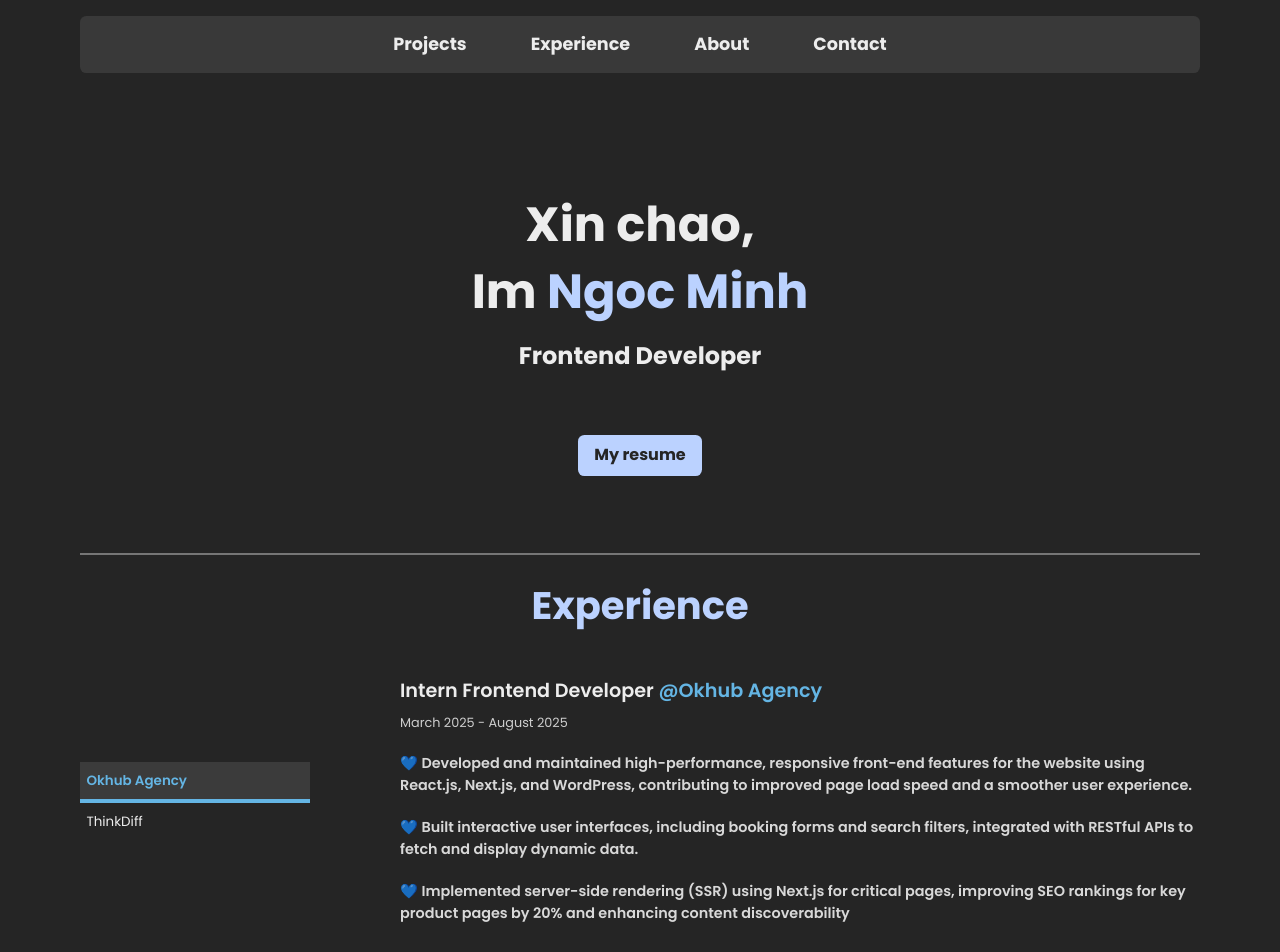
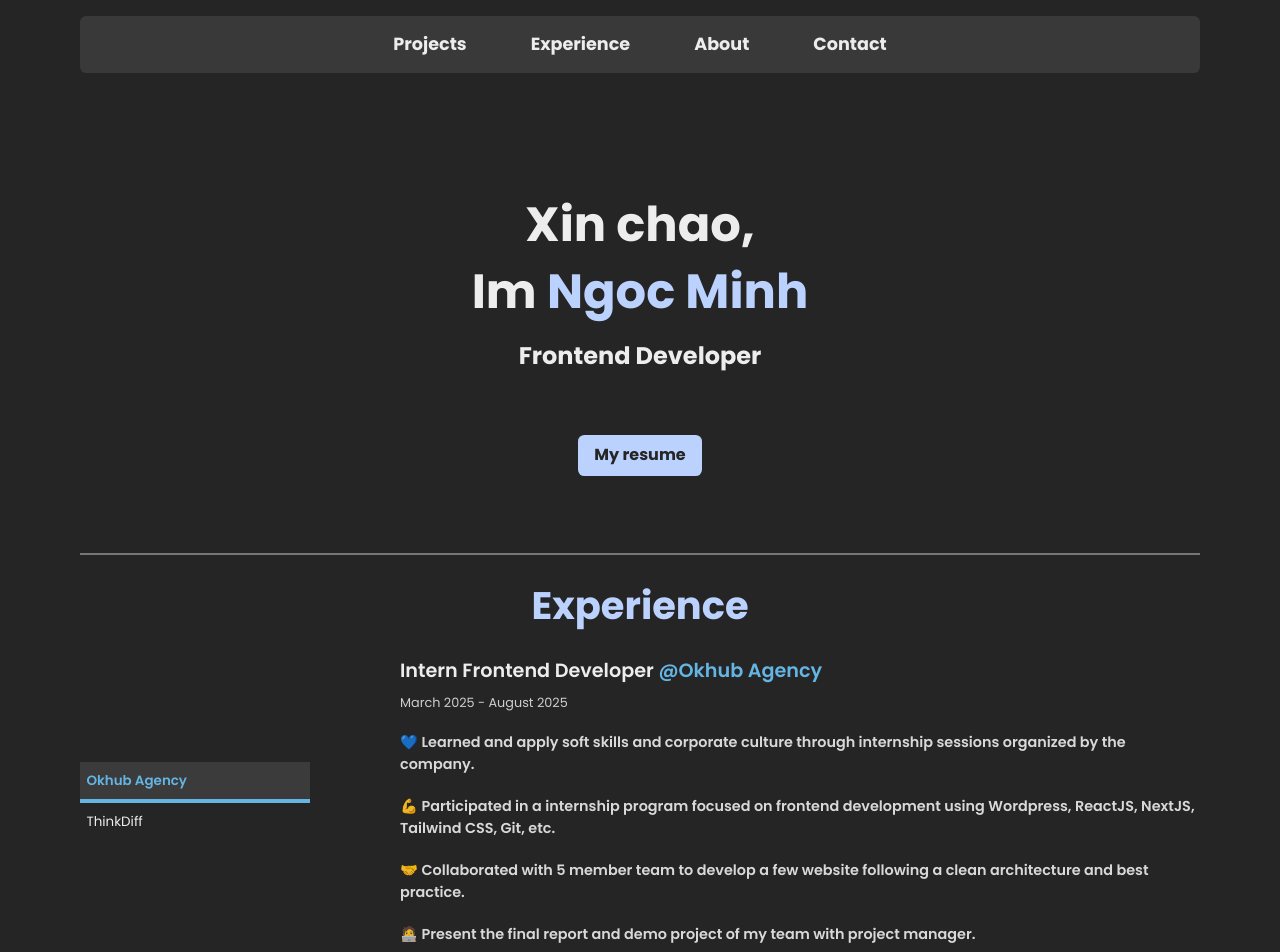
Before and after one commit to NgocMinh10122001/portfolio, a Next.js app: page / in a window 1280 px wide. Shown: the top 952 px of the page. Built offline with nearby package versions, Linux system fonts and the light colour scheme.

Commit message:
add emoj for fun

```diff
--- a/app/_components/Experience.tsx
+++ b/app/_components/Experience.tsx
@@ -49,7 +49,7 @@ export default function Experience({
                   key={index}
                   data-aos="fade-left"
                   data-aos-duration="1000"
-                  data-aos-offset="200"
+                  data-aos-offset="250"
                   className={`max-sm:px-4 flex-1 h-[22.5rem] flex flex-col justify-center  `}
                 >
                   <p className="text-base sm:text-2xl font-semibold">
--- a/app/_components/Projects.tsx
+++ b/app/_components/Projects.tsx
@@ -28,7 +28,7 @@ export default function Projects({
               target="_blank"
               data-aos="fade-up"
               data-aos-duration="1000"
-              data-aos-offset="200"
+              data-aos-offset="250"
               // style={{transition: '0.2s cubic-bezier(0.57, 0.01, 0, 0.99)'}}
             >
               <div className="bg-gray-active  h-[27rem] sm:h-[32rem] rounded-b-2xl sm:hover:scale-110 transition-all duration-300 ease-in-out cursor-pointer">
--- a/fake_data/mock.ts
+++ b/fake_data/mock.ts
@@ -61,9 +61,10 @@ export const experienceData: IExperience[] = [
     role: "Intern Frontend Developer",
     duration: "March 2025 - August 2025",
     description: [
-      "💙 Developed and maintained high-performance, responsive front-end features for the website using React.js, Next.js, and WordPress, contributing to improved page load speed and a smoother user experience.",
-      "💙 Built interactive user interfaces, including booking forms and search filters, integrated with RESTful APIs to fetch and display dynamic data.",
-      "💙 Implemented server-side rendering (SSR) using Next.js for critical pages, improving SEO rankings for key product pages by 20% and enhancing content discoverability",
+      "💙 Learned and apply soft skills and corporate culture through internship sessions organized by the company.",
+      "💪 Participated in a internship program focused on frontend development using Wordpress, ReactJS, NextJS, Tailwind CSS, Git, etc.",
+      "🤝 Collaborated with 5 member team to develop a few website following a clean architecture and best practice.",
+      "🧑‍💻 Present the final report and demo project of my team with project manager.",
     ],
   },
   {
@@ -74,7 +75,9 @@ export const experienceData: IExperience[] = [
     role: "Intern Frontend Developer",
     duration: "June 2024 - September 2024",
     description: [
-      "💙 Experimented with modern front-end technologies such as React.js, Redux, and Tailwind CSS during the development of the web application to improve performance and scalability.",
+      "💙 Learned and used new technologies like React JS, Next JS, Tailwind Css,...",
+      "👏 Collaborated with 3 member with frontend team to development some comic websites.",
+      "👌 Learned how to deploy projects in production environment."
     ],
   },
 ];
```
